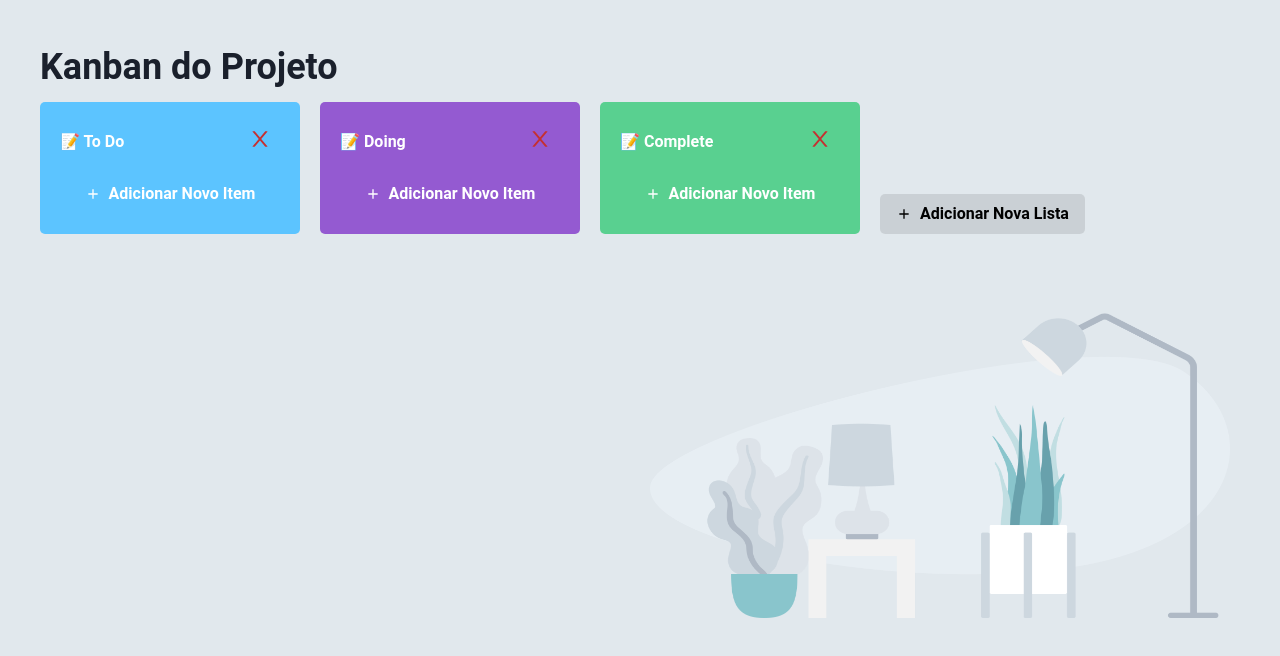
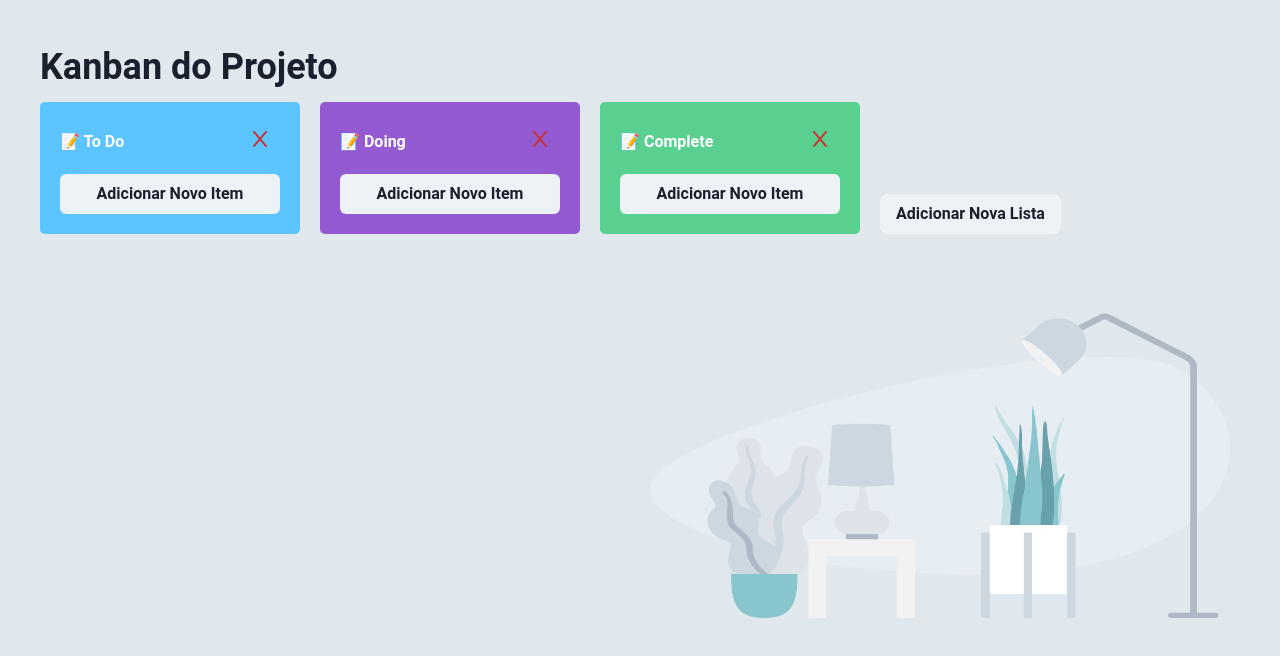
Before and after one commit to kidmortal/amopromo-react, a React (Create React App) app: page / in a window 1280 px wide. Shown: the top 656 px of the page. Built offline with nearby package versions, Linux system fonts and the light colour scheme.

Commit message:
add: drag and drop funcionando

```diff
--- a/package.json
+++ b/package.json
@@ -15,6 +15,7 @@
     "react-beautiful-dnd": "^13.1.0",
     "react-dom": "^17.0.2",
     "react-icons": "^4.2.0",
+    "react-popover": "^0.5.10",
     "react-redux": "^7.2.4",
     "react-scripts": "4.0.3",
     "redux": "^4.1.0",
--- a/src/components/board/AddNewItemPopover.js
+++ b/src/components/board/AddNewItemPopover.js
@@ -1,15 +1,18 @@
 import {
   Button,
+  CloseButton,
   HStack,
   Input,
   Popover,
   PopoverArrow,
   PopoverBody,
+  PopoverCloseButton,
   PopoverContent,
   PopoverHeader,
   PopoverTrigger,
   Stack,
   Text,
+  useDisclosure,
   useToast,
 } from "@chakra-ui/react";
 import { useState } from "react";
@@ -17,6 +20,7 @@ import { useDispatch } from "react-redux";
 import { TransparentAddButton } from "./TransparentAddButton";
 
 export function AddNewItemPopover({ listIndex }) {
+  const [open, setOpen] = useState(false);
   const [display, setDisplay] = useState("none");
   const [content, setContent] = useState("");
   const [tag, setTag] = useState("");
@@ -50,8 +54,9 @@ export function AddNewItemPopover({ listIndex }) {
 
   function handleAddItem() {
     if (validateInputs()) return;
-
+    const id = String(new Date().valueOf());
     let item = {
+      id,
       content,
       tag,
     };
@@ -60,28 +65,28 @@ export function AddNewItemPopover({ listIndex }) {
       type: "ADD_ITEM_TO_LIST",
       payload: { listIndex, item },
     });
+    setOpen(false);
     setDisplay("none");
     setContent("");
     setTag("");
   }
 
   function handleCancel() {
+    setOpen(false);
     setDisplay("none");
     setContent("");
     setTag("");
   }
 
+  function handleOpen() {
+    setOpen(true);
+    setDisplay("block");
+  }
+
   return (
-    <Popover>
+    <Popover isOpen={open}>
       <PopoverTrigger>
-        <TransparentAddButton
-          color="white"
-          onClick={() => {
-            setDisplay("block");
-          }}
-        >
-          Adicionar Novo Item
-        </TransparentAddButton>
+        <Button onClick={handleOpen}>Adicionar Novo Item</Button>
       </PopoverTrigger>
       <PopoverContent display={display}>
         <PopoverArrow />
--- a/src/components/board/AddNewListPopover.js
+++ b/src/components/board/AddNewListPopover.js
@@ -18,6 +18,7 @@ import { useDispatch } from "react-redux";
 import { TransparentAddButton } from "./TransparentAddButton";
 
 export function AddNewListPopover({ listIndex }) {
+  const [open, setOpen] = useState(false);
   const [display, setDisplay] = useState("none");
   const [title, setTitle] = useState("");
   const [color, setColor] = useState("");
@@ -64,25 +65,25 @@ export function AddNewListPopover({ listIndex }) {
     setTitle("");
     setColor("");
     setDisplay("none");
+    setOpen(false);
   }
 
   function handleCancel() {
+    setOpen(false);
+    setDisplay("none");
     setTitle("");
     setColor("");
-    setDisplay("none");
+  }
+
+  function handleOpen() {
+    setOpen(true);
+    setDisplay("block");
   }
 
   return (
-    <Popover>
+    <Popover isOpen={open}>
       <PopoverTrigger>
-        <TransparentAddButton
-          color="black"
-          onClick={() => {
-            setDisplay("block");
-          }}
-        >
-          Adicionar Nova Lista
-        </TransparentAddButton>
+        <Button onClick={handleOpen}>Adicionar Nova Lista</Button>
       </PopoverTrigger>
       <PopoverContent display={display}>
         <PopoverArrow />
--- a/src/components/board/Board.js
+++ b/src/components/board/Board.js
@@ -1,15 +1,38 @@
 import { Image } from "@chakra-ui/image";
 import { HStack, Stack, Text } from "@chakra-ui/layout";
 import { DragDropContext } from "react-beautiful-dnd";
+import { useDispatch } from "react-redux";
 import { useSelector } from "react-redux";
 import { BoardBlankList } from "./BoardBlankList";
 import { BoardList } from "./BoardList";
 
 export function Board() {
   const lists = useSelector((state) => state.board);
+  const dispatch = useDispatch();
+
+  function onDragEnd(result) {
+    if (!result.destination) return;
+    let from = result.source.droppableId;
+    let to = result.destination.droppableId;
+    let id = result.draggableId;
+    let fromListIndex = lists.findIndex((list) => list.title === from);
+    let toListIndex = lists.findIndex((list) => list.title === to);
+    let fromList = lists[fromListIndex].list;
+    let itemIndex = fromList.findIndex((listItem) => listItem.id === id);
+    let item = fromList[itemIndex];
+
+    dispatch({
+      type: "ADD_ITEM_TO_LIST",
+      payload: { listIndex: toListIndex, item },
+    });
+    dispatch({
+      type: "REMOVE_ITEM_FROM_LIST",
+      payload: { itemIndex: itemIndex, listIndex: fromListIndex },
+    });
+  }
 
   return (
-    <DragDropContext>
+    <DragDropContext onDragEnd={onDragEnd}>
       <Stack h={[800]} w={[1000]} margin="40px">
         <Text fontSize="4xl" fontWeight="700">
           Kanban do Projeto
--- a/src/components/board/BoardList.js
+++ b/src/components/board/BoardList.js
@@ -49,7 +49,7 @@ export function BoardList({ color, title, list, listIndex }) {
                 item={item}
                 listIndex={listIndex}
                 itemIndex={idx}
-                key={item.id}
+                key={idx}
               />
             ))}
 
--- a/src/store/Board/Board.reducer.js
+++ b/src/store/Board/Board.reducer.js
@@ -39,6 +39,20 @@ export default function BoardReducer(state = defaultState, action) {
       return newState;
     }
 
+    case "ITEM_DRAG": {
+      let newState = [...state];
+      let { item, from, to } = action.payload;
+      let fromListIndex = newState.findIndex((list) => list.title === from);
+      let toListIndex = newState.findIndex((list) => list.title === to);
+      let fromList = newState[fromListIndex].list;
+      let toList = newState[toListIndex].list;
+      let itemIndex = fromList.findIndex((listItem) => listItem.id === item.id);
+      let spliceItem = fromList.splice(itemIndex, 1);
+      console.log(spliceItem);
+      toList.push(spliceItem);
+      return newState;
+    }
+
     default:
       return state;
   }
--- a/src/styles/theme.js
+++ b/src/styles/theme.js
@@ -5,6 +5,7 @@ export const theme = extendTheme({
     global: {
       body: {
         bg: "#E1E8ED",
+        minHeight: "100%",
       },
     },
   },
```
Also changed, not shown: 2 other files (tests, documents, lock files or other folders).
